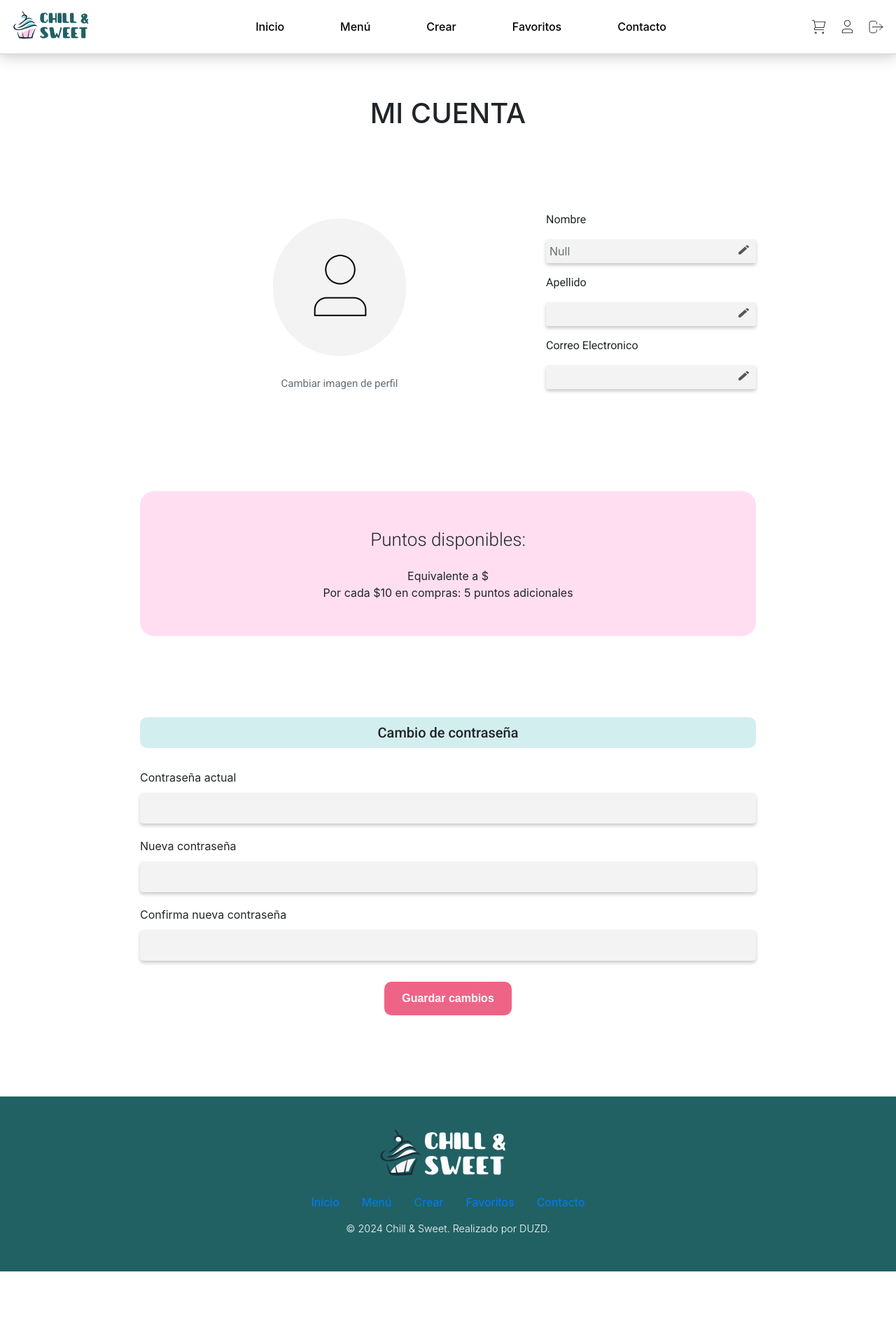
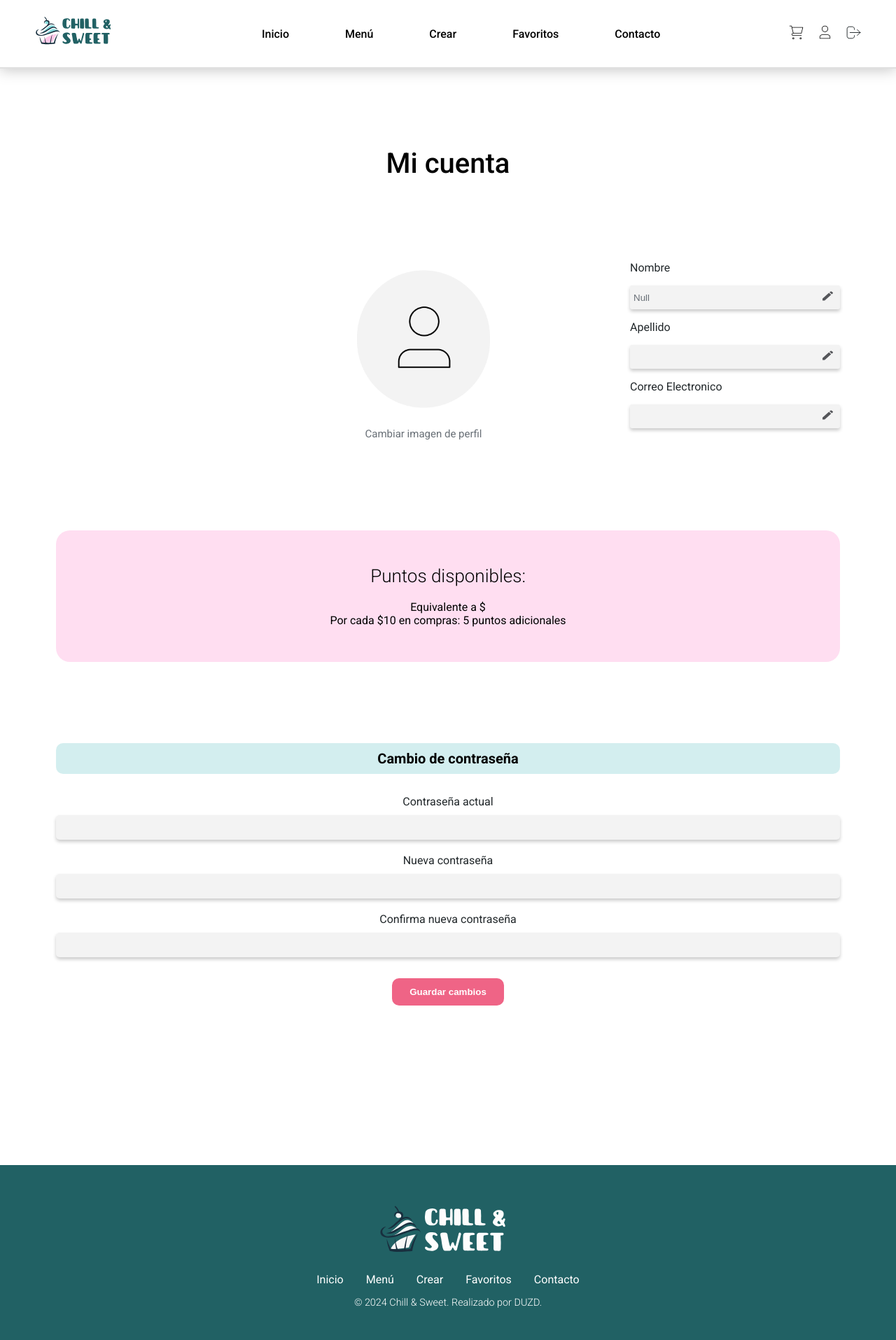
Before and after one commit to UlisesRdgz/chill-and-sweet, a Django app: template chill_and_sweet/main/templates/account/account.html in a window 1280 px wide. Shown: the whole page at 70% size. Before the commit the page ends 1817 px from the top, so only its background shows below. Run offline with Django 5.2, Linux system fonts and the light colour scheme; the template is opened without the code that fills it, so the values that code supplies are empty; parts of the project's set-up code (start-up, migrations or seed data) failed here and were passed over; some libraries are stand-ins or nearby versions.

Commit message:
Feat: update account template

```diff
--- a/chill_and_sweet/main/templates/account/account.html
+++ b/chill_and_sweet/main/templates/account/account.html
@@ -6,20 +6,19 @@
 
 {% block head %}
 <link rel="stylesheet" href="{% static 'css/account.css' %}">
-<link rel="stylesheet" href="https://cdn.jsdelivr.net/npm/bootstrap@4.1.3/dist/css/bootstrap.min.css" integrity="sha384-MCw98/SFnGE8fJT3GXwEOngsV7Zt27NXFoaoApmYm81iuXoPkFOJwJ8ERdknLPMO" crossorigin="anonymous">
+<link rel="stylesheet" href="{% static 'css/menu.css' %}">
 {% endblock %}
 
 {% block content %}
+
 <!--
     Cntenido principal, titulo y secciones de la cuenta del usuario
 -->
-<main class="page-container">
-    <div class="title-container">
-        <h1 class="title">
-            Mi cuenta
-        </h1>
-    </div>
 
+<main class="main-content">
+    <div class="page-container">
+        <div class="menu-section">
+            <h2 class="menu-title">Mi cuenta</h2>
 
                 <!--
                     Sección de información del usuario
@@ -155,14 +154,13 @@
                         </div>
                     </form>
                 </section>
+        </div>
+    </div>
 </main>
 {% endblock %}
 
 
 {% block scripts %}
 <script src="https://cdn.jsdelivr.net/npm/sweetalert2@11"></script>
-<script src="https://code.jquery.com/jquery-3.2.1.slim.min.js" integrity="sha384-KJ3o2DKtIkvYIK3UENzmM7KCkRr/rE9/Qpg6aAZGJwFDMVNA/GpGFF93hXpG5KkN" crossorigin="anonymous"></script>
-<script src="https://cdn.jsdelivr.net/npm/popper.js@1.12.9/dist/umd/popper.min.js" integrity="sha384-ApNbgh9B+Y1QKtv3Rn7W3mgPxhU9K/ScQsAP7hUibX39j7fakFPskvXusvfa0b4Q" crossorigin="anonymous"></script>
-<script src="https://cdn.jsdelivr.net/npm/bootstrap@4.0.0/dist/js/bootstrap.min.js" integrity="sha384-JZR6Spejh4U02d8jOt6vLEHfe/JQGiRRSQQxSfFWpi1MquVdAyjUar5+76PVCmYl" crossorigin="anonymous"></script>
 <script src="{% static 'js/account_forms.js' %}"></script>
 {% endblock %}
```
Lines whose indentation alone changed are shown as unchanged.
